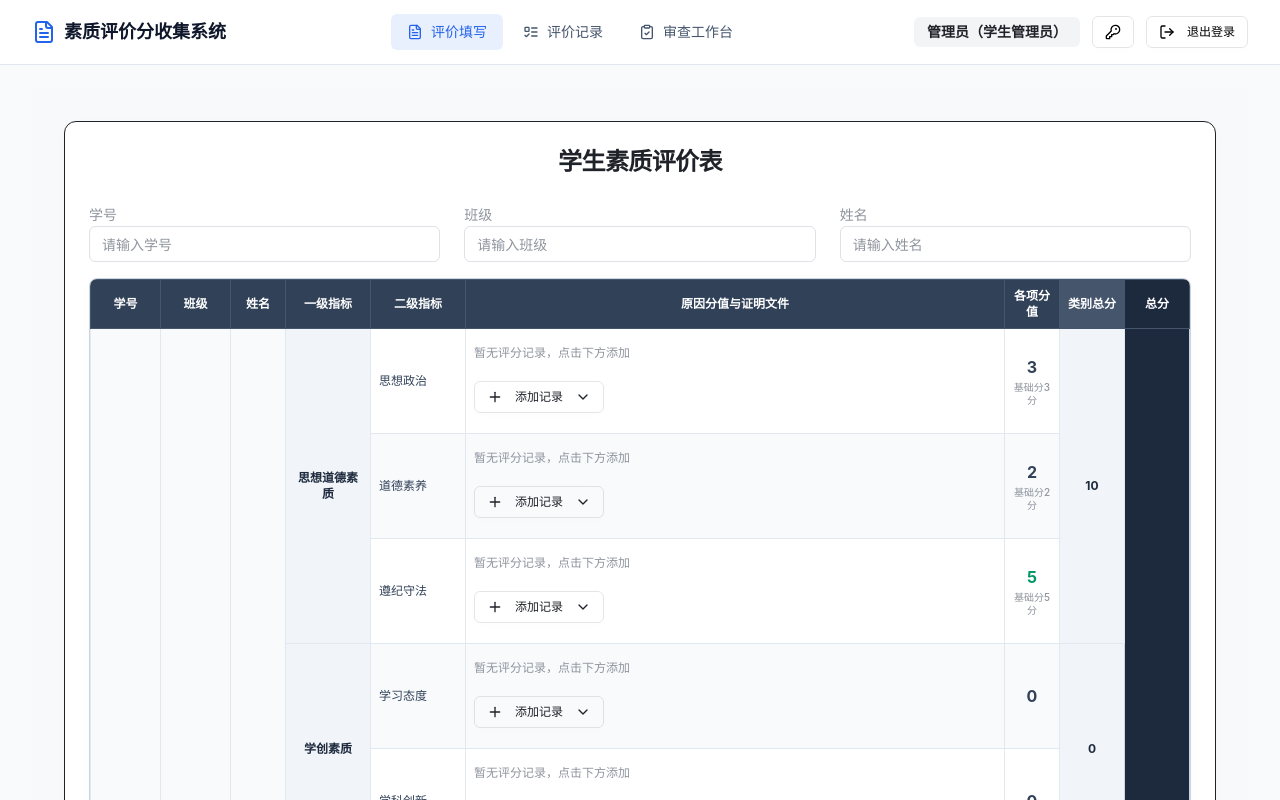
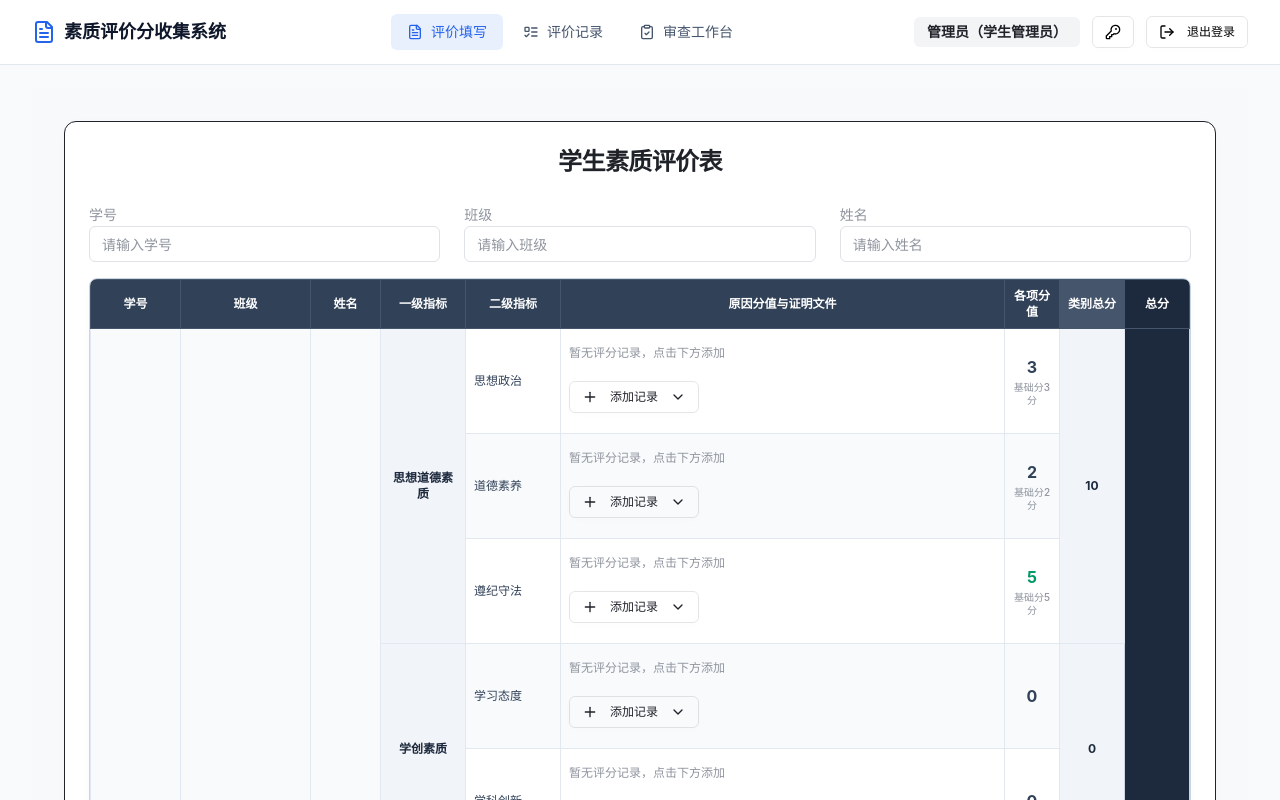
Before and after one commit to MK-2z/tomorrow, a React (Vite) app: page /eval in a window 1280 px wide. Shown: the top 800 px of the page. Built offline with nearby package versions, Linux system fonts and the light colour scheme; sample sign-in values are in the browser's storage.

Commit message:
修复布局

```diff
--- a/client/src/pages/quality-eval/QualityEvalPage.tsx
+++ b/client/src/pages/quality-eval/QualityEvalPage.tsx
@@ -567,13 +567,13 @@ items: cat.items.map((item: EvalItem) => ({
             <table className="w-full table-fixed border-collapse text-center text-xs">
               <thead className="sticky top-0 z-10">
                 <tr className="bg-slate-700 text-white">
-                  <th className="border border-slate-600 px-2 py-2 font-semibold" style={{ width: '70px' }}>
+                  <th className="border border-slate-600 px-1 py-2 font-semibold" style={{ width: '90px' }}>
                     学号
                   </th>
-                  <th className="border border-slate-600 px-2 py-2 font-semibold" style={{ width: '70px' }}>
+                  <th className="border border-slate-600 px-1 py-2 font-semibold" style={{ width: '130px' }}>
                     班级
                   </th>
-                  <th className="border border-slate-600 px-2 py-2 font-semibold" style={{ width: '55px' }}>
+                  <th className="border border-slate-600 px-1 py-2 font-semibold" style={{ width: '70px' }}>
                     姓名
                   </th>
                   <th className="border border-slate-600 px-2 py-2 font-semibold" style={{ width: '85px' }}>
@@ -632,19 +632,19 @@ items: cat.items.map((item: EvalItem) => ({
                           <>
                             <td
                               rowSpan={totalRows}
-                              className="border border-slate-200 bg-slate-50 px-2 py-2 align-middle font-medium text-slate-700"
+                              className="border border-slate-200 bg-slate-50 px-1 py-2 align-middle font-medium text-slate-700 overflow-hidden text-ellipsis whitespace-nowrap"
                             >
                               {studentId || '-'}
                             </td>
                             <td
                               rowSpan={totalRows}
-                              className="border border-slate-200 bg-slate-50 px-2 py-2 align-middle font-medium text-slate-700"
+                              className="border border-slate-200 bg-slate-50 px-1 py-2 align-middle font-medium text-slate-700 overflow-hidden text-ellipsis whitespace-nowrap"
                             >
                               {className || '-'}
                             </td>
                             <td
                               rowSpan={totalRows}
-                              className="border border-slate-200 bg-slate-50 px-2 py-2 align-middle font-medium text-slate-700"
+                              className="border border-slate-200 bg-slate-50 px-1 py-2 align-middle font-medium text-slate-700 overflow-hidden text-ellipsis whitespace-nowrap"
                             >
                               {studentName || '-'}
                             </td>
```
